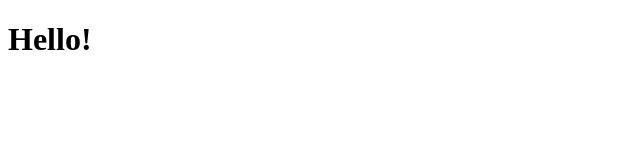
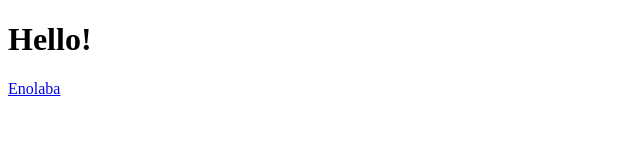
Before and after one commit to astasiak/astasiak.github.io, a plain HTML site: page index.html in a window 1280 px wide. Shown: the full height of the page, 0-640 px from the left. Drawn offline with Linux system fonts and the light colour scheme.

Commit message:
Link to Enolaba

```diff
--- a/index.html
+++ b/index.html
@@ -6,5 +6,6 @@
   </head>
   <body>
     <h1>Hello!</h1>
+    <a href="https://rawgit.com/astasiak/enolaba/master/index.html">Enolaba</a>
   </body>
 </html>
```
